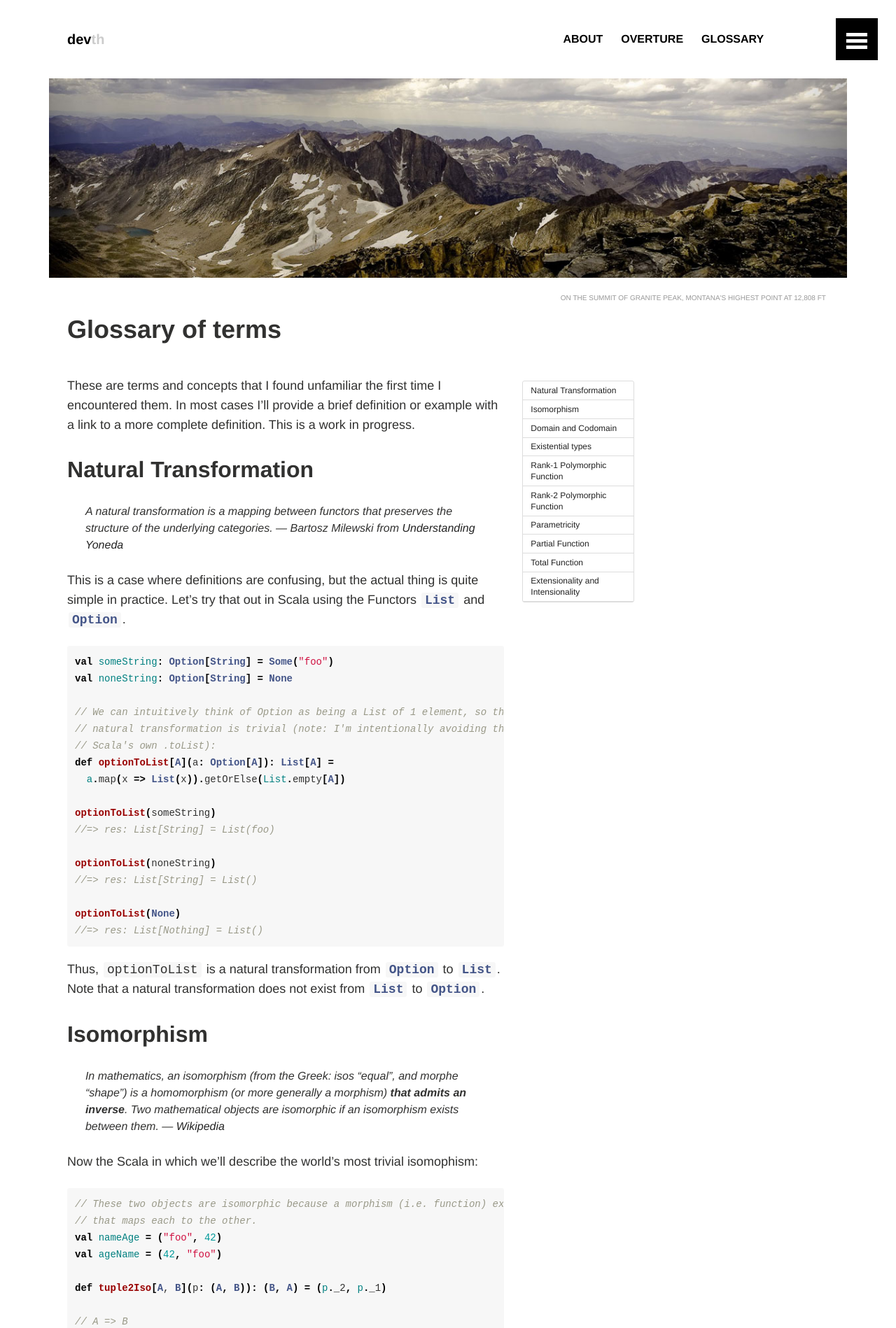
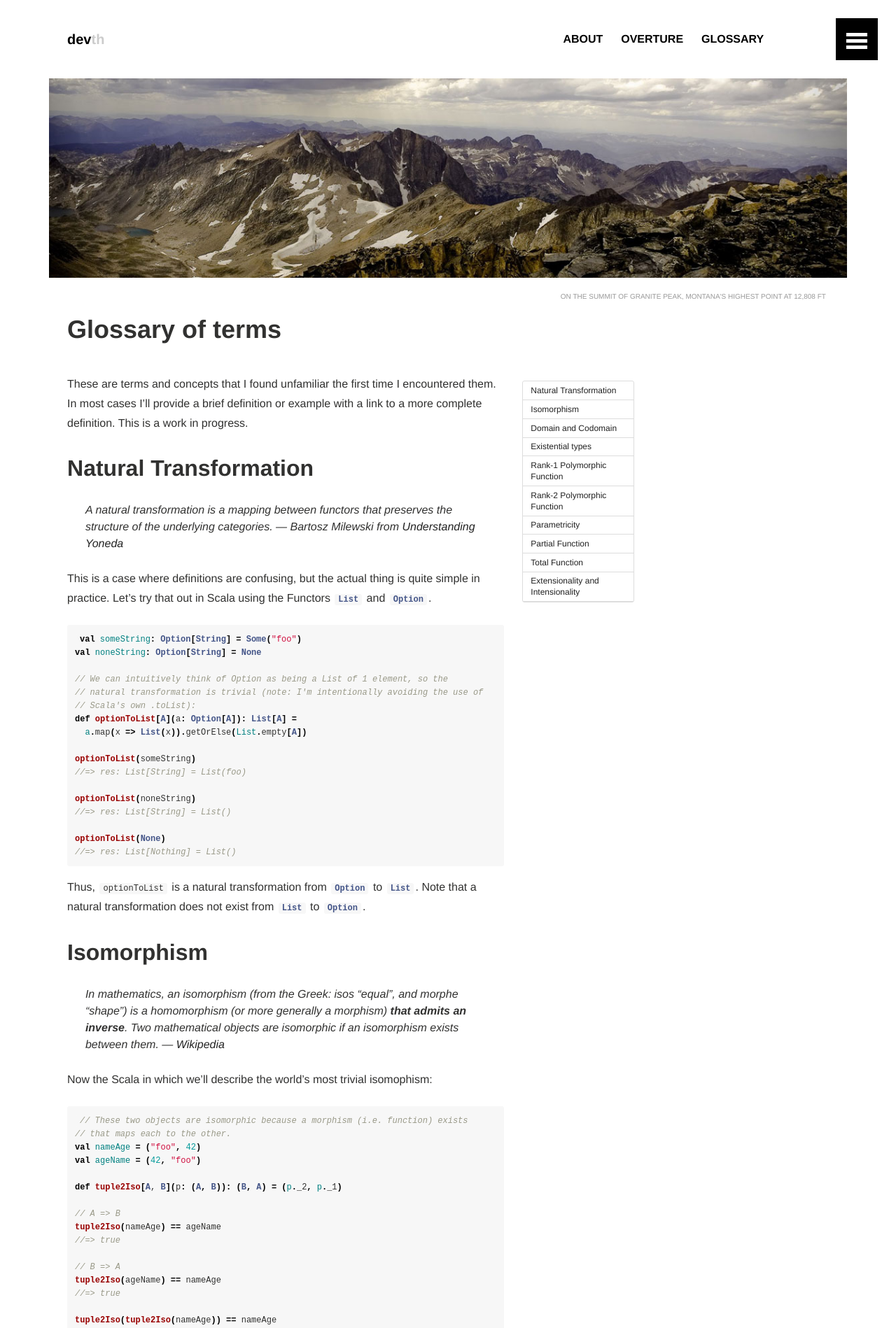
Before and after one commit to devth/devth.github.com, a Jekyll site: the page built from glossary.md, in a window 1280 px wide. Shown: the top 1898 px of the page at 70% size. Built offline with Jekyll 4.4.1, drawn with Linux system fonts in a browser that asks for light colours; Markdown is read by kramdown in place of the engine named in the settings.

Commit message:
Improve typography

```diff
--- a/_config.yml
+++ b/_config.yml
@@ -27,6 +27,7 @@ pypedown:
   input: GFM
   hard_wrap: false
   line_width: 80
+  typogruby: false
 
 highlighter: pygments
 
--- a/_sass/_base.scss
+++ b/_sass/_base.scss
@@ -4,15 +4,15 @@
 body {
   font-family: $base-font;
   color: $text-color;
-  @include font-size(16);
+  font-size: 16px;
 }
 
 p {
-  @include font-size(18,yes,28);
+  @include font-size(16,yes,28);
 }
 
 li {
-  @include font-size(18,yes,28);
+  // @include font-size(18,yes,28);
   margin-bottom: 6px;
 }
 
@@ -111,11 +111,12 @@ tt, code, kbd, samp, pre {
 pre {
   overflow-x: auto; // add scrollbars to wide code blocks
 }
-p code,
-li code {
-  @include font-size(18,no);
+
+code {
+  font-size: 12px;
+  line-height: 18px;
   color: $text-color;
-  white-space: nowrap;
+  // white-space: nowrap;
   margin: 0 2px;
   padding: 1px 5px;
   // border: 1px solid $border-color;
--- a/_sass/_pygments.scss
+++ b/_sass/_pygments.scss
@@ -11,7 +11,6 @@
 pre {
   clear: both;
   overflow-x: auto;
-  @include font-size(14,no);
   border-radius: $border-radius;
   border: 1px solid lighten($primary-color, 97);
   background-color: lighten($primary-color, 97);
```
